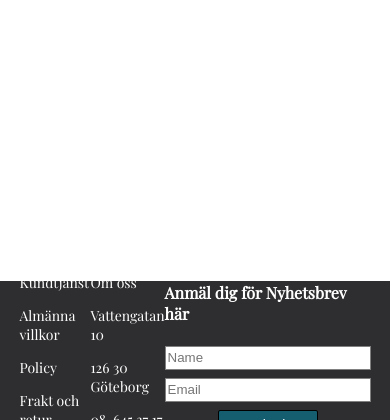
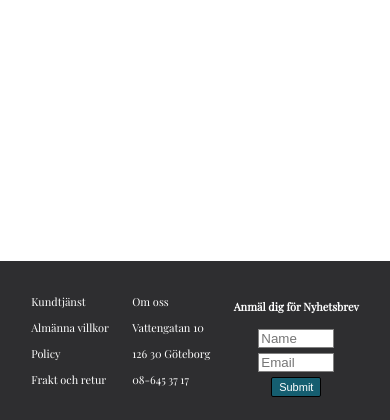
Before and after one commit to Andreeez/SecondWebshop, a PHP site: page /product.php in a window 390 px wide. Shown: the part 507-927 px from the top of the page. Run offline with PHP 8.4, Linux system fonts and the light colour scheme; data that the repository does not hold is empty; some libraries are stand-ins or nearby versions.

Commit message:
update style.css
mobilanpassning footer

```diff
--- a/sections/footer.php
+++ b/sections/footer.php
@@ -28,7 +28,7 @@
     </div>";
 
     $newsletterBox =    "<div id='newsletterBox'>
-    <h4>Anmäl dig för Nyhetsbrev här </h4>
+    <h4>Anmäl dig för Nyhetsbrev</h4>
     <form class='newsletterBox' action='newsletter-signup.php' method='post'>
 
     <input class='newsLetterInput' placeholder='Name' type='text' name='name' id='name'/>
--- a/style.css
+++ b/style.css
@@ -584,4 +584,43 @@ footer {
             min-width: 100%;
 
         }
-     }
+
+/* mobil footer style*/
+
+.footer {
+    font-size: 11px;
+    margin: 0px;
+    height: 120px;
+}
+
+.infoBox{
+    font-size: 11px;
+}
+
+.alreadySubscribed {
+
+}
+
+#newsletterBox {
+    text-align: center;
+}
+
+.newsLetterInput {
+    margin-bottom: 4%;
+    height: 15px;
+    width: 70px;
+    border: 1px solid grey;
+}
+
+.newsLetterButton {
+    width: 50px;
+    height: 20px;
+   /* margin: auto;*/
+    background-color: #155E70;
+    color: white;
+    font-size: 11px;
+    border: 1px solid black;
+    border-radius: 2px;
+}
+
+}
```
